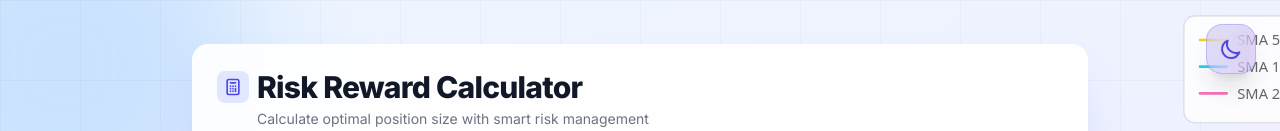
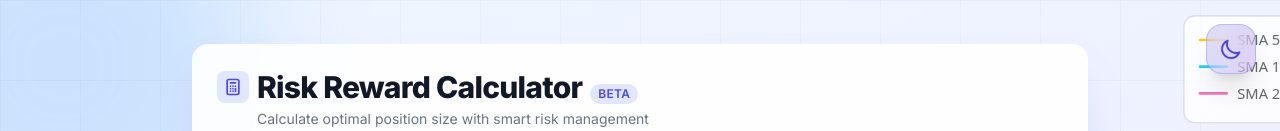
Before and after one commit to ramanathan23/risk-reward-calculator, a Next.js app: page / in a window 1280 px wide. Shown: the top 131 px of the page. Built offline with nearby package versions, Linux system fonts and the light colour scheme.

Commit message:
feat: enhance CalculatorShell UI with a beta label and improved layout

```diff
--- a/components/calculator/CalculatorShell.tsx
+++ b/components/calculator/CalculatorShell.tsx
@@ -157,6 +157,7 @@ export default function CalculatorShell() {
                   <path strokeLinecap="round" strokeLinejoin="round" strokeWidth={2} d="M9 7h6m0 10v-3m-3 3h.01M9 17h.01M9 14h.01M12 14h.01M15 11h.01M12 11h.01M9 11h.01M7 21h10a2 2 0 002-2V5a2 2 0 00-2-2H7a2 2 0 00-2 2v14a2 2 0 002 2z" />
                 </svg>
               </div>
+              <div className="flex flex-wrap items-baseline gap-2">
                 <h1
                   className={clsx(
                     'text-2xl font-extrabold tracking-tight sm:text-3xl',
@@ -165,6 +166,15 @@ export default function CalculatorShell() {
                 >
                   Risk Reward Calculator
                 </h1>
+                <span
+                  className={clsx(
+                    'rounded-full px-2 py-0.5 text-xs font-semibold uppercase tracking-wide',
+                    darkMode ? 'bg-indigo-500/20 text-indigo-300' : 'bg-indigo-100 text-indigo-600',
+                  )}
+                >
+                  Beta
+                </span>
+              </div>
             </div>
             <p className={clsx('ml-10 text-xs sm:text-sm', darkMode ? 'text-slate-400' : 'text-gray-500')}>
               Calculate optimal position size with smart risk management
```
Lines whose indentation alone changed are shown as unchanged.
